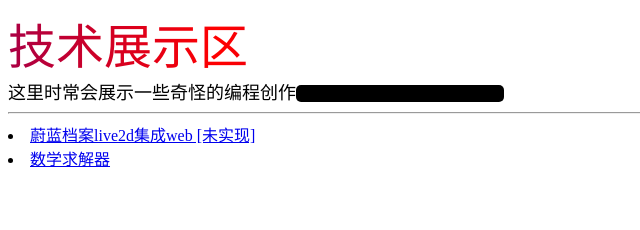
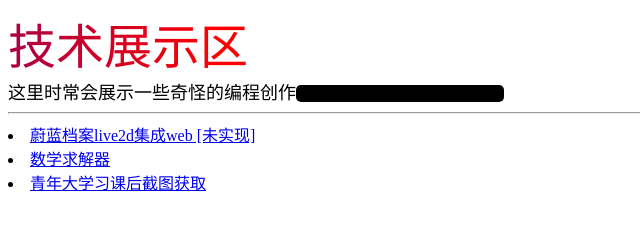
Before and after one commit to gumojj/homepage, a plain HTML site: page webgame/jishu/index.html in a window 1280 px wide. Shown: the whole page, without its empty margins (0-640 px from the left). Drawn offline with Linux system fonts and the light colour scheme.

Commit message:
Add files via upload

```diff
--- a/webgame/jishu/index.html
+++ b/webgame/jishu/index.html
@@ -52,5 +52,6 @@
    <hr>
 	<li><a href="bal2d/index.html">蔚蓝档案live2d集成web&nbsp;[未实现]</a></li>
 	<li><a href="sxjsq/index.html">数学求解器</a></li>
+	<li><a href="qndxx/qndxx.html">青年大学习课后截图获取</a></li>
 </body>
 </html>
```
